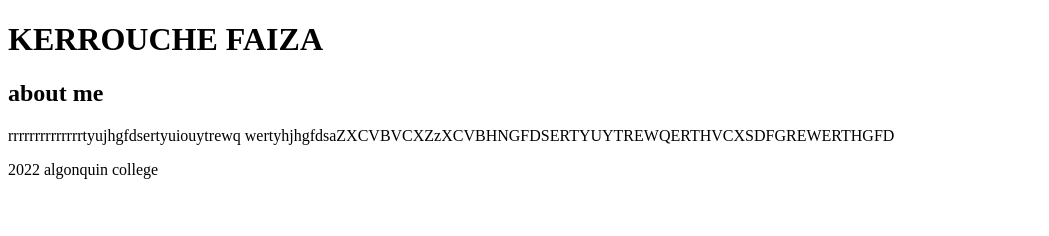
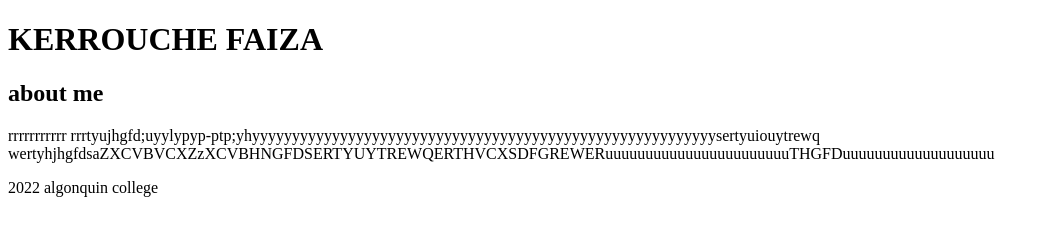
Before and after one commit to kerr0277/kerr0277.github.io, a plain HTML site: page html-assignment/index.html in a window 1280 px wide. Shown: the whole page, without its empty margins (0-1049 px from the left). Drawn offline with Linux system fonts and the light colour scheme.

Commit message:
add test content

```diff
--- a/html-assignment/index.html
+++ b/html-assignment/index.html
@@ -14,7 +14,7 @@
         about me
     </h2>
     <p>
-        rrrrrrrrrrrrrrtyujhgfdsertyuiouytrewq   wertyhjhgfdsaZXCVBVCXZzXCVBHNGFDSERTYUYTREWQERTHVCXSDFGREWERTHGFD
+        rrrrrrrrrrr    rrrtyujhgfd;uyylypyp-ptp;yhyyyyyyyyyyyyyyyyyyyyyyyyyyyyyyyyyyyyyyyyyyyyyyyyyyyyyyyyyysertyuiouytrewq   wertyhjhgfdsaZXCVBVCXZzXCVBHNGFDSERTYUYTREWQERTHVCXSDFGREWERuuuuuuuuuuuuuuuuuuuuuuuTHGFDuuuuuuuuuuuuuuuuuuu
     </p>
   </article>
   <footer>
```
